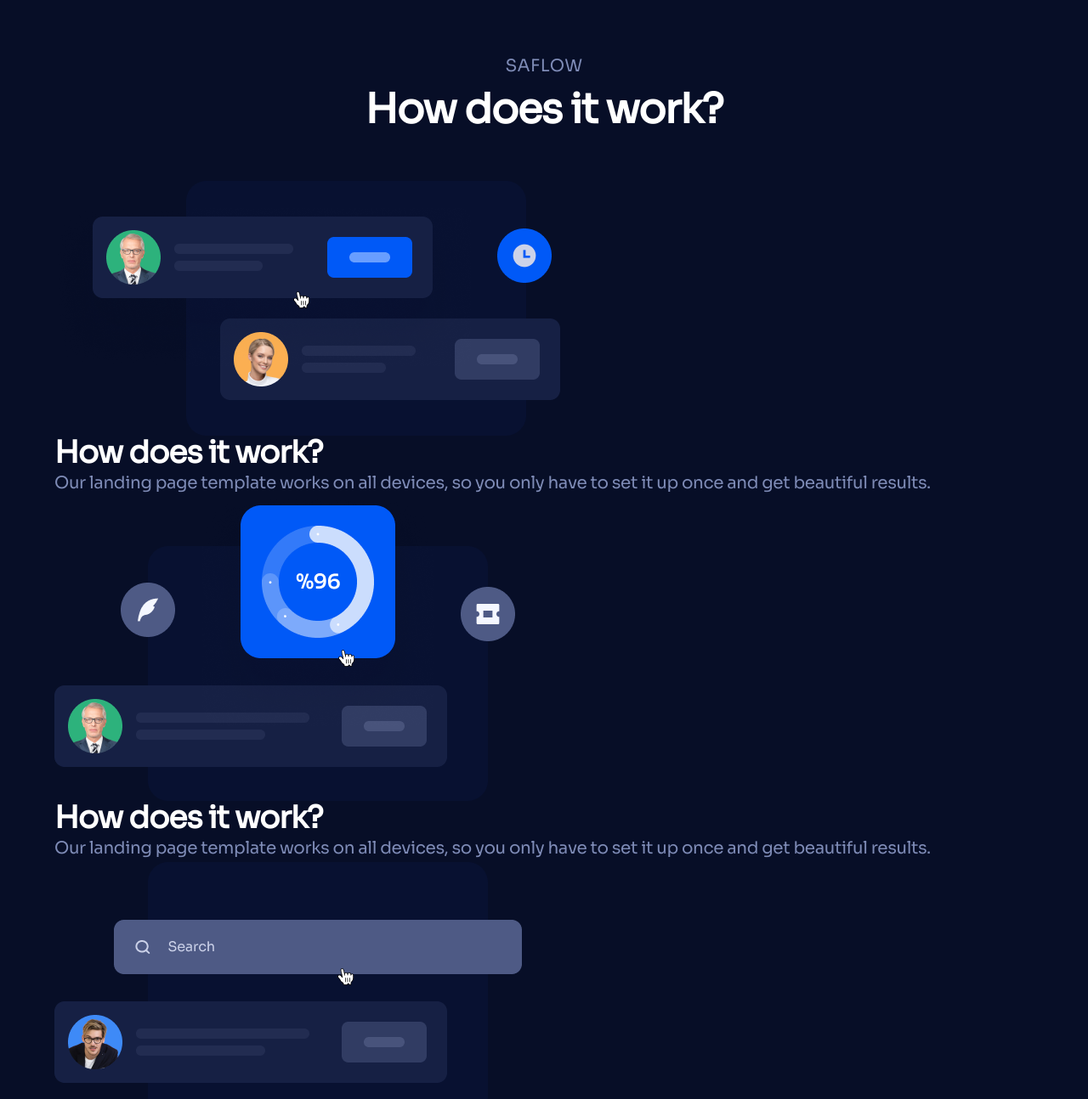
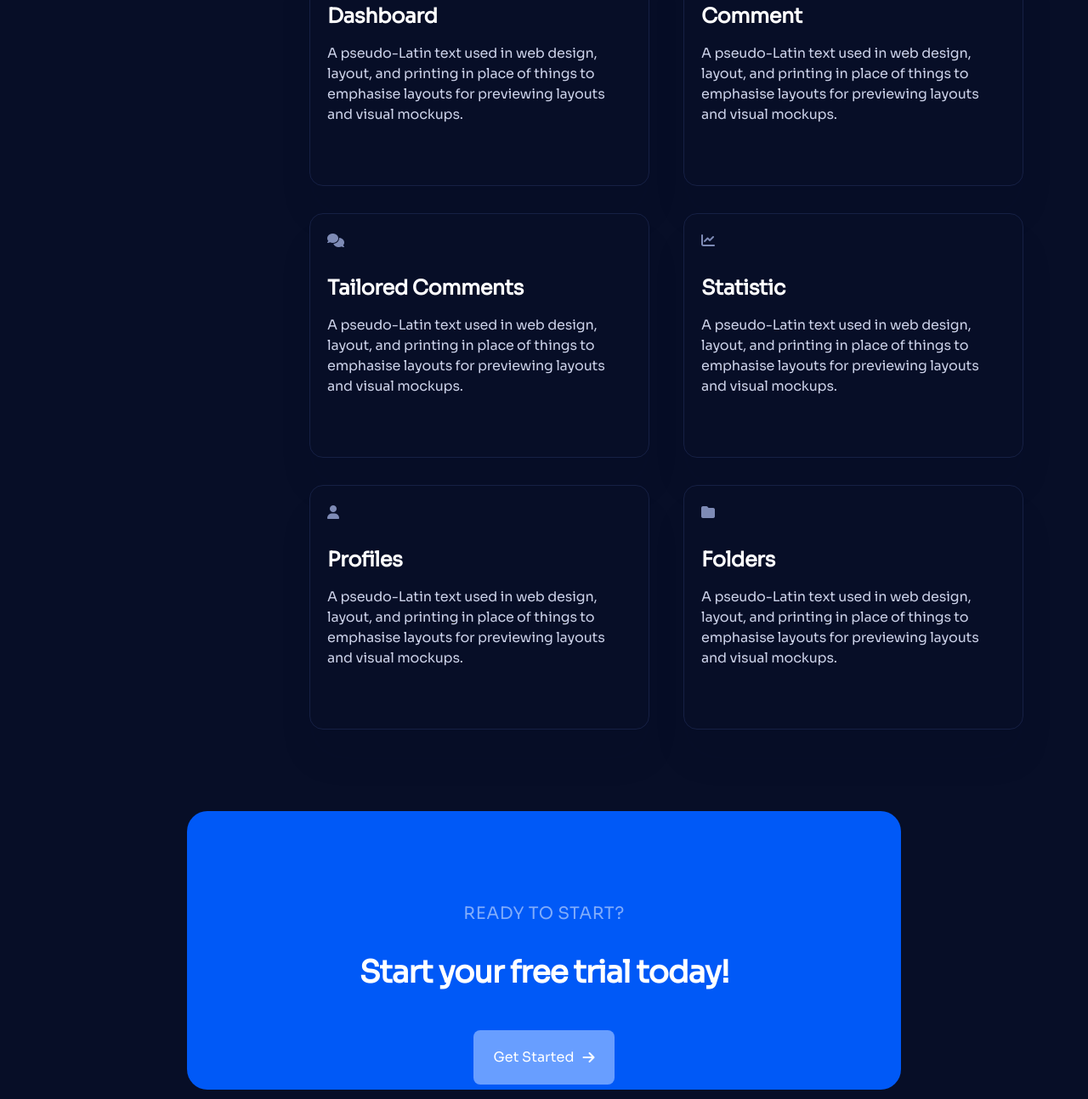
Before and after one commit to StasiS-web/Safia-Landing-Page, a plain HTML site: page safia-website/index.html in a window 1280 px wide. Shown: the part 1506-2800 px from the top of the page at 85% size. Drawn offline with Linux system fonts and the light colour scheme; files whose address does not match are found by name.

Commit message:
completed features section

```diff
--- a/safia-website/index.html
+++ b/safia-website/index.html
@@ -5,7 +5,7 @@
     <meta http-equiv="X-UA-Compatible" content="IE=edge" />
     <meta name="viewport" content="width=device-width, initial-scale=1.0" />
     <title>Safia</title>
-    <link rel="stylesheet" href="https://use.fontawesome.com/releases/v5.10.2/css/all.css"/>
+    <link rel="stylesheet" href="https://cdnjs.cloudflare.com/ajax/libs/font-awesome/6.3.0/css/all.min.css" />
     <link rel="stylesheet" href="styles/reset.css" />
     <link rel="stylesheet" href="styles/main.css" />
   </head>
@@ -18,10 +18,10 @@
       <nav class="navigation">
         <ul class="nav-list" role='list'>
           <li>
-            <a href="#how">How</a>
+            <a href="#features">Features</a>
           </li>
           <li>
-            <a href="#features">Features</a>
+            <a href="#how">How</a>
           </li>
           <li>
             <a href="#pricing">Pricing</a>
@@ -68,11 +68,80 @@
       </section>
 
       <section id="features">
-        <h2 class="section-title">Features</h2>
+        <h2 class="title">Features</h2>
+        <p class="description">
+          Our landing page template works seamlessly on all devices.
+        </p>
+
+        <div class="container">
+          <div class="card">
+            <i class="fa-solid fa-gauge"></i>
+            <h4 class="feat-title">Dashboard</h4>
+            <p class="card-description">
+              A pseudo-Latin text used in web design, layout, and printing in place of things to emphasise
+              layouts for previewing layouts and visual mockups.
+            </p>
+          </div>
+
+          <div class="card">
+            <i class="fa-solid fa-comment"></i>
+            <h4 class="feat-title">Comment</h4>
+            <p class="card-description">
+              A pseudo-Latin text used in web design, layout, and printing in place of things to emphasise
+              layouts for previewing layouts and visual mockups.
+            </p>
+          </div>
+
+          <div class="card">
+            <i class="fa-sharp fa-solid fa-comments"></i>
+            <h4 class="feat-title">Tailored Comments</h4>
+            <p class="card-description">
+              A pseudo-Latin text used in web design, layout, and printing in place of things to emphasise
+              layouts for previewing layouts and visual mockups.
+            </p>
+          </div>
+
+          <div class="card">
+            <i class="fa fa-chart-line"></i>
+            <h4 class="feat-title">Statistic</h4>
+            <p class="card-description">
+              A pseudo-Latin text used in web design, layout, and printing in place of things to emphasise
+              layouts for previewing layouts and visual mockups.
+            </p>
+          </div>
+
+          <div class="card">
+            <i class="fa-solid fa-user"></i>
+            <h4 class="feat-title">Profiles</h4>
+            <p class="card-description">
+              A pseudo-Latin text used in web design, layout, and printing in place of things to emphasise
+              layouts for previewing layouts and visual mockups.
+            </p>
+          </div>
+
+          <div class="card">
+            <i class="fa fa-folder"></i>
+            <h4 class="feat-title">Folders</h4>
+            <p class="card-description">
+              A pseudo-Latin text used in web design, layout, and printing in place of things to emphasise
+              layouts for previewing layouts and visual mockups.
+            </p>
+          </div>
+        </div>
+
+        <div class="box">
+          <h5 class="section-subtitle subtitle-feat">Ready to Start?</h5>
+          <h3 class="feat-title">Start your free trial today!</h3>
+
+          <button class="btn trial-btn">
+            Get Started
+            <i class="fa fa-arrow-right"></i>
+          </button>
+        </div>
       </section>
 
       <section id="how">
-        <h3 class="section-subtitle">Saflow</h3>
+        <h5 class="section-subtitle">Saflow</h5>
         <h2 class="section-title">How does it work?</h2>
 
         <div class="row">
@@ -81,7 +150,8 @@
           <div class="row-text">
             <h3 class="title">How does it work?</h3>
             <p class="description">
-                Our landing page template works on all devices, so you only have to set it up once and get beautiful results.
+                Our landing page template works on all devices, so you only have to set it up once and get
+                beautiful results.
             </p>
           </div>
         </div>
@@ -109,7 +179,7 @@
       </section>
 
       <section id="pricing">
-        <h3 class="section-subtitle">Saflow</h3>
+        <h5 class="section-subtitle">Saflow</h5>
         <h2 class="section-title">Pricing</h2>
 
       </section>
--- a/safia-website/styles/main.css
+++ b/safia-website/styles/main.css
@@ -8,6 +8,7 @@
   --clr-cool-gray: #7E8BB6;
   --space-cadet-color: #162044;
   --line-color: #4E5A85;
+  --cornflower-blue: #689EFF;
 
   --font-name: 'Sora', sans-serif;
 }
@@ -67,6 +68,10 @@ body.light-theme{
   letter-spacing: 1px;
 }
 
+.header .nav-list a:hover{
+  color: var(--cornflower-blue);
+}
+
 .header .login-btn{
   display: flex;
   flex-direction: row;
@@ -104,8 +109,8 @@ body.light-theme{
 
 .section-title{
   font-weight: 600;
-  font-size: 48px;
-  margin-bottom: 48px;
+  font-size: 50px;
+  margin-bottom: 50px;
   letter-spacing: -0.03em;
 }
 
@@ -119,9 +124,18 @@ body.light-theme{
   background-color: var(--space-cadet-color);
 }
 
+.btn:hover{
+  background-color: var(--cornflower-blue);
+}
+
 .btn.btn-primary{
   background-color: var(--clr-blue);
 }
+
+.btn.btn-primary:hover{
+  background-color: var(--cornflower-blue);
+}
+
 
 /*=============== HERO ===============*/
 #hero{
@@ -187,25 +201,162 @@ hr{
   padding: 70px 64px;
 }
 
+#features .title{
+  padding-left: 360px;
+  font-weight: 600;
+  font-size: 48px;
+  line-height: 64px;
+  letter-spacing: -0.03em;
+}
+
+#features .feat-title{
+    padding-bottom: 16px;
+}
+
+#features .description{
+  font-weight: 400;
+  font-size: 20px;
+  line-height: 32px;
+  margin-left: 360px;
+  letter-spacing: -0.02em;
+  margin-bottom: 32px;
+  color: var(--clr-cool-gray);
+}
+
+#features .container{
+  display: grid;
+  gap: 32px 40px;
+  grid-template-columns: repeat(2, 1fr);
+  margin: 0 auto;
+  padding-left: 300px;
+  padding-right: 300px;
+  align-content: center;
+  flex-flow: row wrap;
+}
+
+#features .container .card{
+  width: 400px;
+  height: 288px;
+  left: 300px;
+  top: 1621px;
+  padding: 20px;
+  border-radius: 16px;
+  cursor: pointer;
+  justify-content: center;
+  align-items: center;
+  margin: 0 auto;
+  border: 1px solid var(--space-cadet-color);
+  background-color: var(--bg-color);
+  box-shadow: 0px 35px 45px rgba(7, 14, 39, 0.05);
+}
+
+#features .container .card .feat-title{
+  font-weight: 600;
+  font-size: 24px;
+  line-height: 32px;
+  letter-spacing: -0.02em;
+}
+
+#features .container .card .card-description {
+  font-weight: 400;
+  font-size: 16px;
+  line-height: 24px;
+  letter-spacing: -0.01em;
+  color: var(--clr-lavender);
+}
+
+#features .container .card i{
+  width: 48px;
+  height: 48px;
+  color: var(--clr-cool-gray);
+}
+
+#features .box{
+  align-items: center;
+  width: 840px;
+  height: 328px;
+  margin: 0 auto;
+  margin-top: 96px;
+  padding: 72px 110px;
+  justify-content: center;
+  align-items: center;
+  border-radius: 24px;
+  background-color: var(--clr-blue);
+}
+
+#features .box .subtitle-feat{
+  font-weight: 500;
+  font-size: 20px;
+  line-height: 32px;
+  letter-spacing: 0.02em;
+  color: var(--crl-white);
+  opacity: 0.5;
+}
+
+#features .box .feat-title{
+  font-weight: 600;
+  font-size: 36px;
+  line-height: 40px;
+  text-align: center;
+  letter-spacing: -0.03em;
+}
+
+#features .box .trial-btn{
+  display: flex;
+  align-items: center;
+  justify-content: center;
+  margin: 0 auto;
+  padding: 20px 24px;
+  gap: 10px;
+  border-radius: 8px;
+  background-color: var(--cornflower-blue);
+  margin-top: 32px;
+}
+
+#features .box .trial-btn:hover{
+  color: var(--cornflower-blue);
+  background-color: var(--crl-white);
+}
 
 /*=============== HOW ===============*/
 #how{
   padding: 70px 64px;
 }
 
-#how .row-text .title{
+#how .row{
+  display: flex;
+  align-items: center;
+  gap: 32px;
+  max-width: 900px;
+  margin: 0 auto;
+}
+
+#how .row .row-img{
+  width: 60%;
+}
+
+#how .row .title{
   font-weight: 600;
   font-size: 36px;
   line-height: 40px;
   letter-spacing: -0.03em;
+  margin-bottom: 12px;
 }
 
-#how .row-text .description{
+#how .row .description{
   font-weight: 400;
   font-size: 20px;
   line-height: 32px;
   letter-spacing: -0.02em;
   color: var(--clr-cool-gray);
+}
+
+#how .row:nth-child(even){
+  flex-direction: row-reverse;
+}
+
+#how .row:not(:last-child){
+  margin-bottom: 48px;
 }
 
 /*=============== PRICING ===============*/
```
